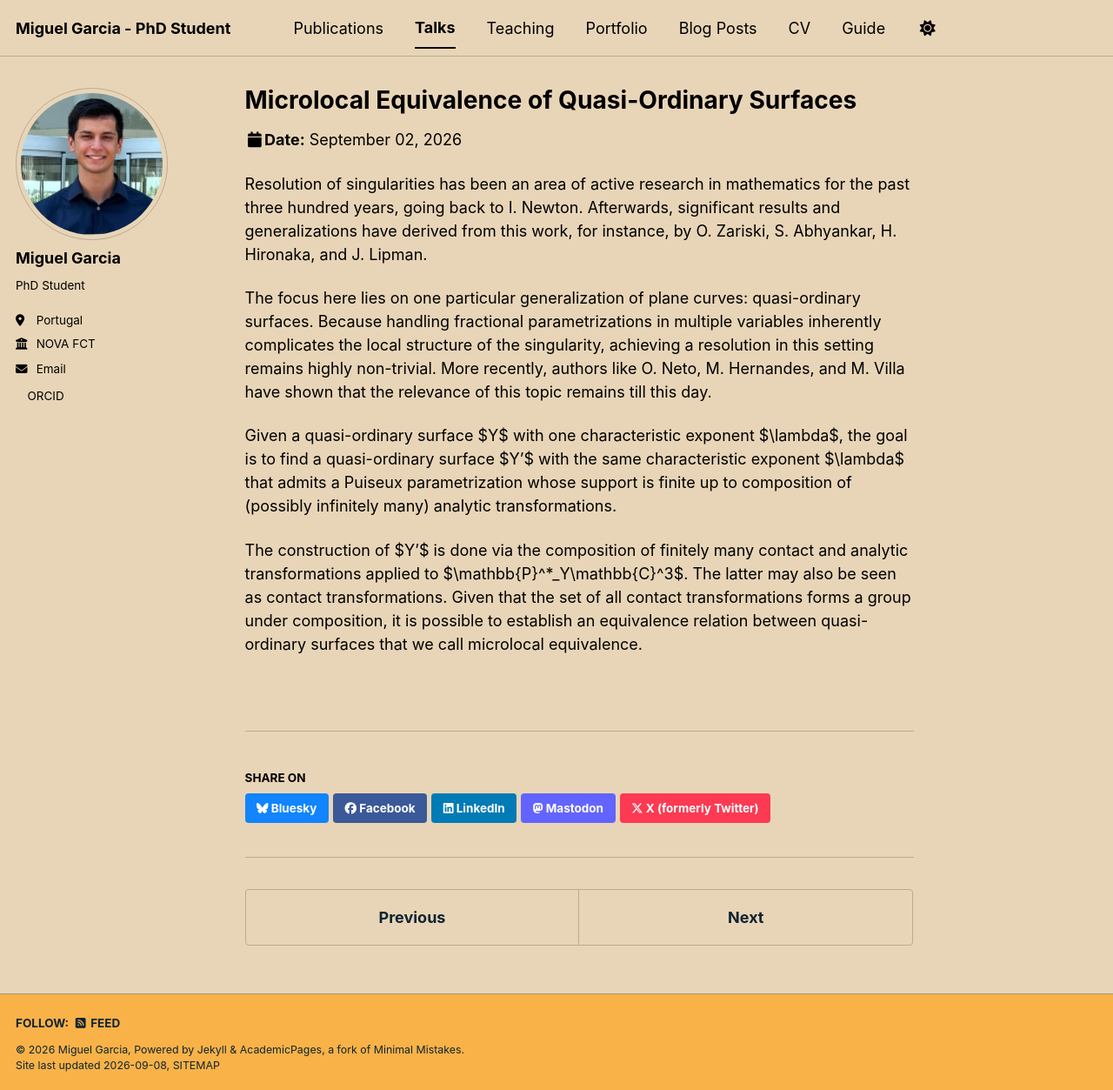
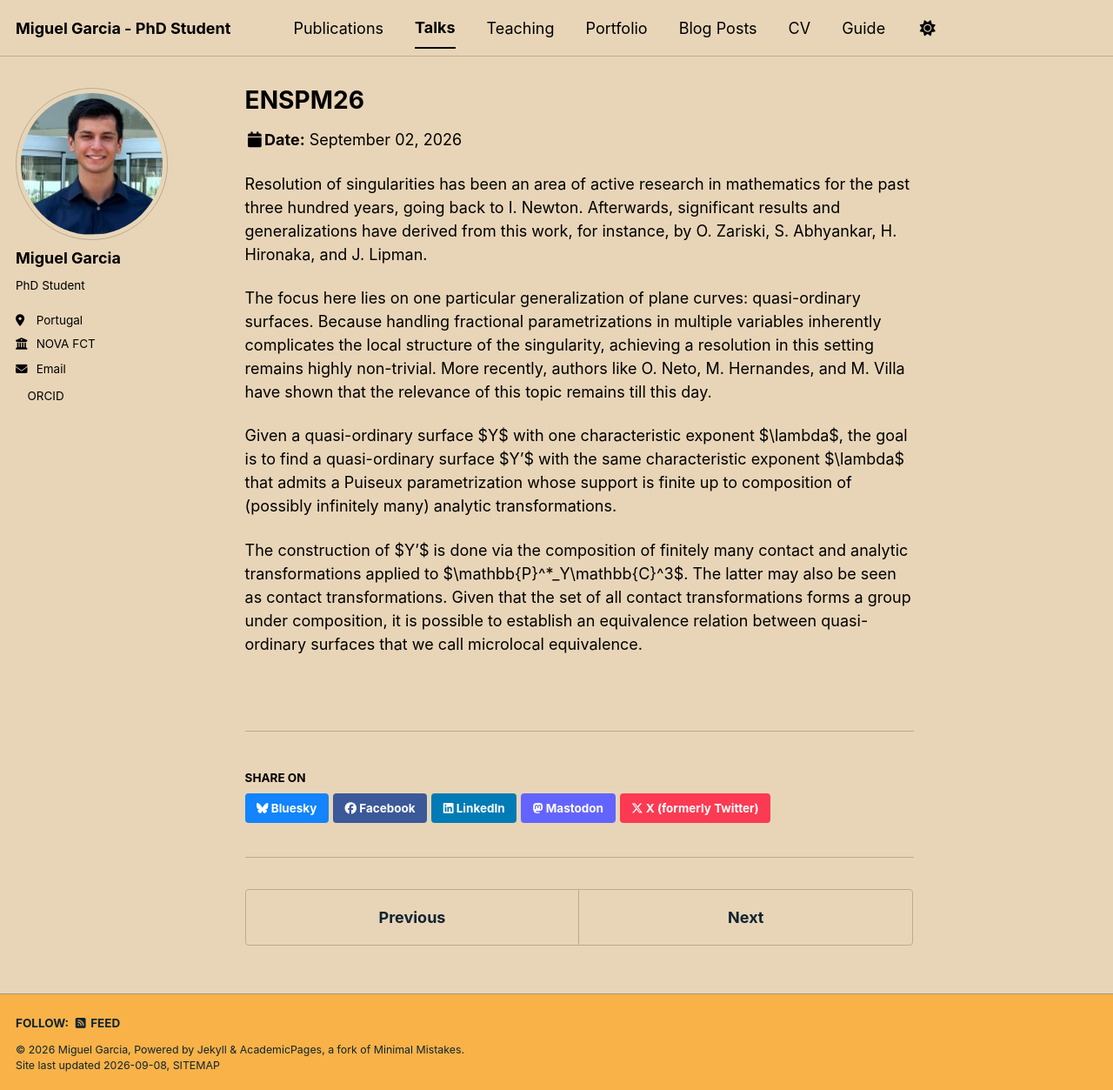
Before and after one commit to miguelventuragarcia/miguelventuragarcia.github.io, a Jekyll site: the page built from _talks/2026-09-02-talk-1.md, in a window 1280 px wide and 1253 px high. Shown: the whole window at 87% size. Built offline with Jekyll 4.4.1, drawn with Linux system fonts in a browser that asks for light colours; a style sheet for code colours, icons or effects is not loaded.

Commit message:
Update 2026-09-02-talk-1.md

```diff
--- a/_talks/2026-09-02-talk-1.md
+++ b/_talks/2026-09-02-talk-1.md
@@ -1,6 +1,6 @@
 ---
 mathjax: true
-title: "Microlocal Equivalence of Quasi-Ordinary Surfaces"
+title: "ENSPM26"
 collection: talks
 type: "Talk"
 permalink: /talks/2026-09-02
```
